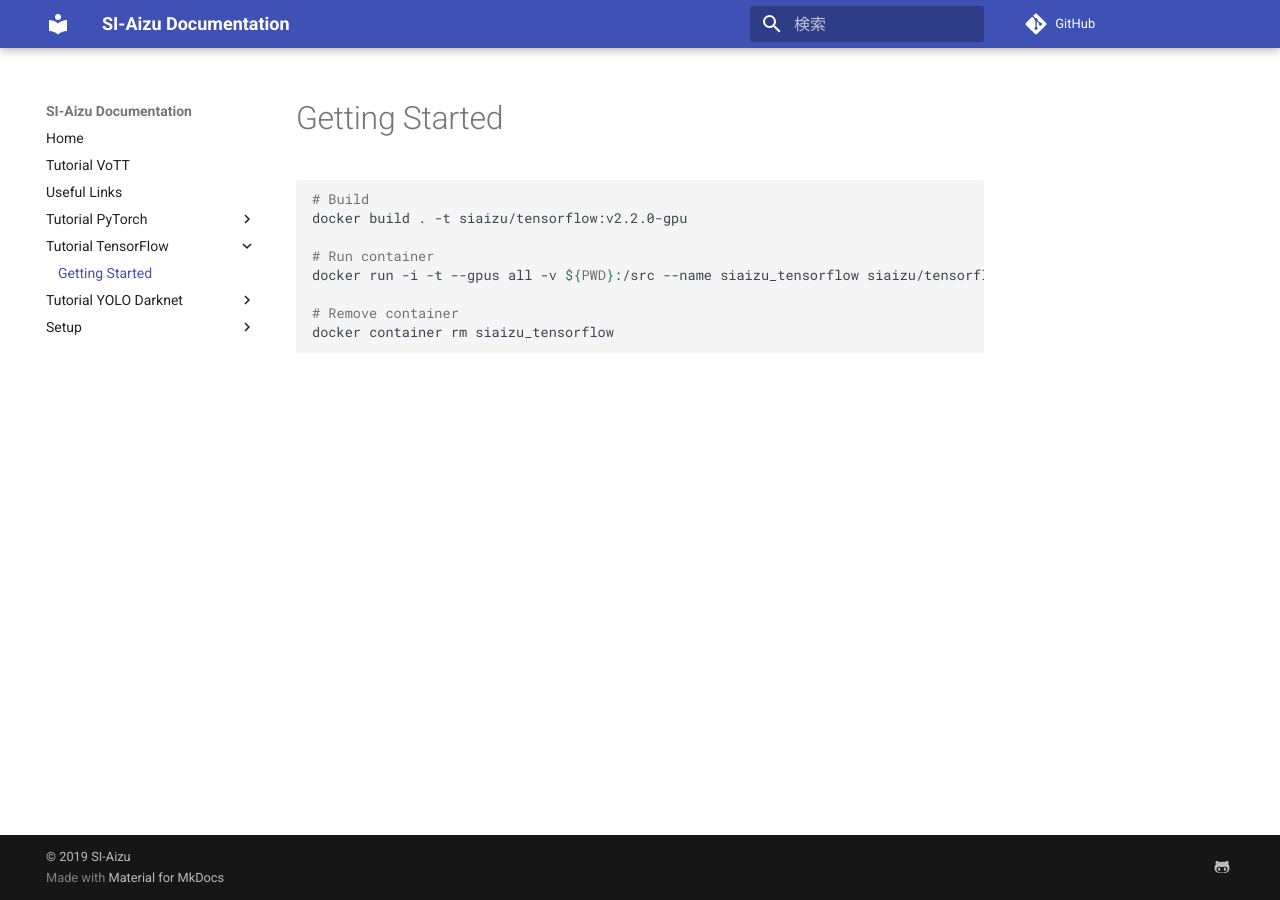
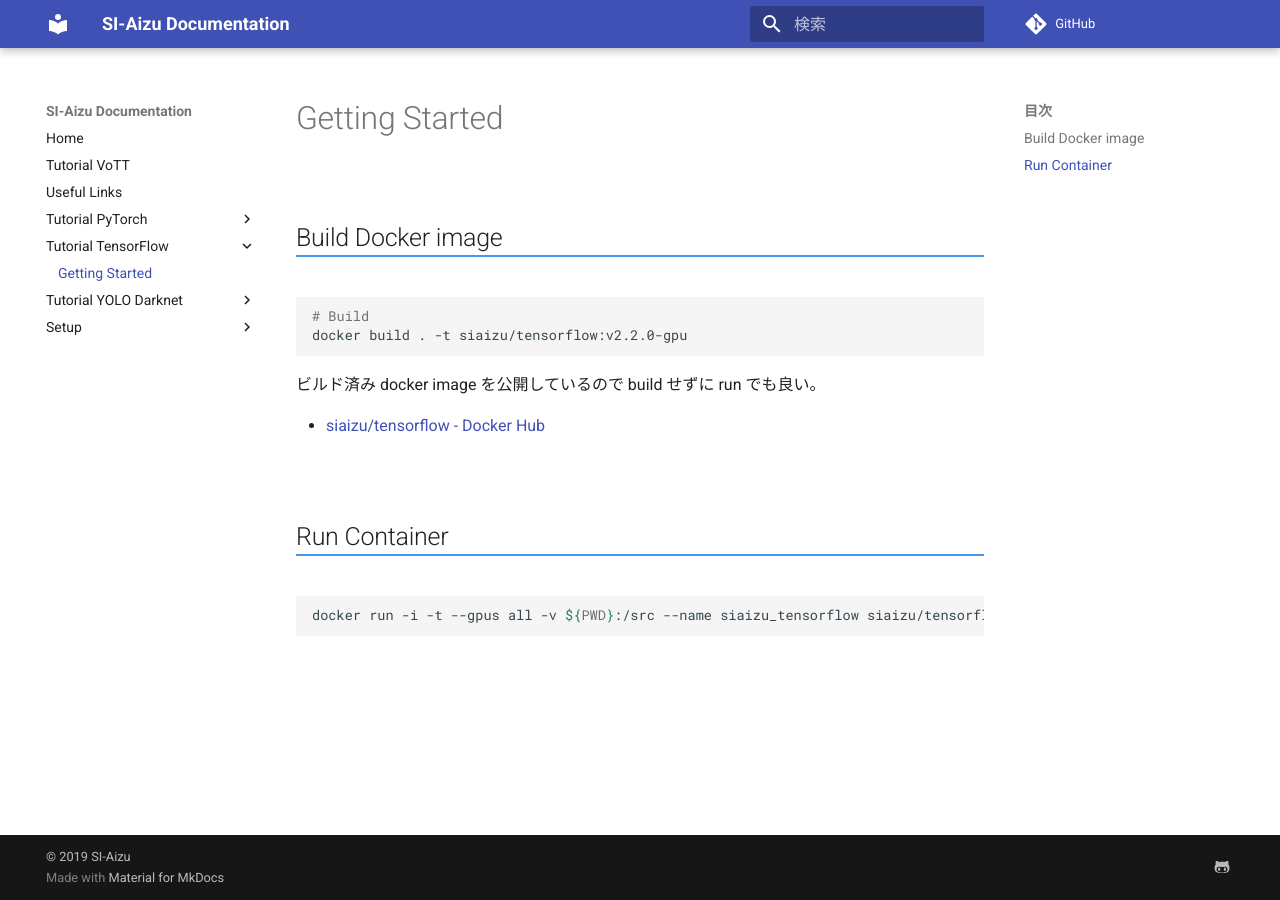
Before and after one commit to SI-Aizu/documentation, an MkDocs documentation site: the page built from docs/Tutorial-TensorFlow/index.md, in a window 1280 px wide. Built offline with MkDocs 1.6.1 and Material for MkDocs 9.7.7, drawn with Linux system fonts in a browser that asks for light colours; comment, search, counter and statistics services are not loaded.

Commit message:
Add link to Docker Hub
[siaizu/tensorflow - Docker Hub](https://hub.docker.com/r/siaizu/tensorflow)

````diff
--- a/docs/Tutorial-TensorFlow/index.md
+++ b/docs/Tutorial-TensorFlow/index.md
@@ -1,12 +1,22 @@
 # Getting Started
+
+
+
+## Build Docker image
 
 ```sh
 # Build
 docker build . -t siaizu/tensorflow:v2.2.0-gpu
+```
 
-# Run container
+ビルド済み docker image を公開しているので build せずに run でも良い。
+
+- [siaizu/tensorflow - Docker Hub](https://hub.docker.com/r/siaizu/tensorflow)
+
+
+
+## Run Container
+
+```sh
 docker run -i -t --gpus all -v ${PWD}:/src --name siaizu_tensorflow siaizu/tensorflow:v2.2.0-gpu bash
-
-# Remove container
-docker container rm siaizu_tensorflow
 ```
````
